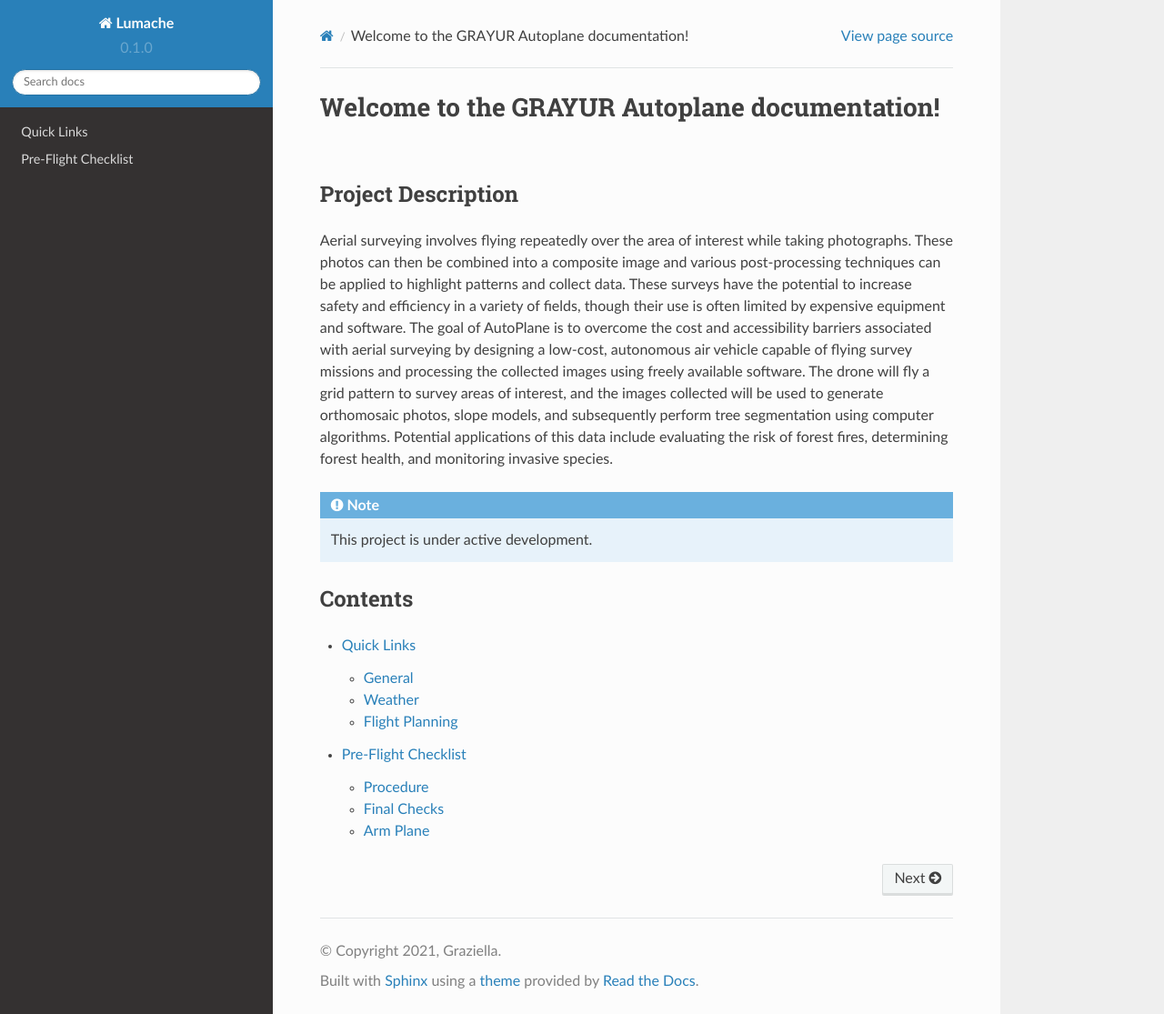
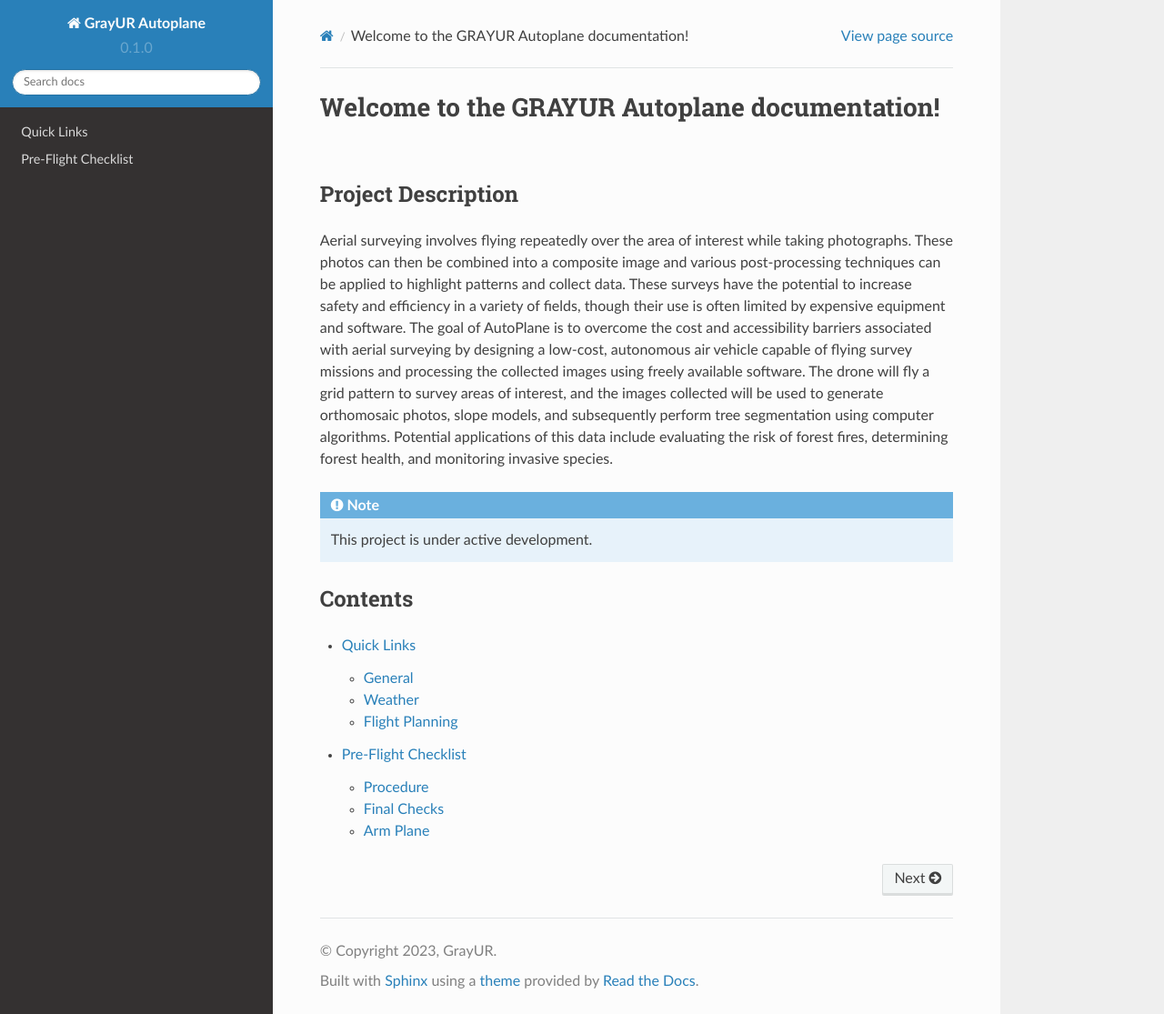
Before and after one commit to ben20vt/GrayUR-AutoPlane, a Sphinx documentation site: the page built from docs/source/index.rst, in a window 1280 px wide and 1115 px high. Shown: the whole window at 91% size. Built offline with Sphinx 7.4.7 and the Read the Docs theme 2.0.0, drawn with Linux system fonts in a browser that asks for light colours; pages that are not in the unit, such as notebooks, are missing from menus.

Commit message:
Update conf.py

```diff
--- a/docs/source/conf.py
+++ b/docs/source/conf.py
@@ -2,9 +2,9 @@
 
 # -- Project information
 
-project = 'Lumache'
-copyright = '2021, Graziella'
-author = 'Graziella'
+project = 'GrayUR Autoplane'
+copyright = '2023, GrayUR'
+author = 'Ben Koniers'
 
 release = '0.1'
 version = '0.1.0'
```
